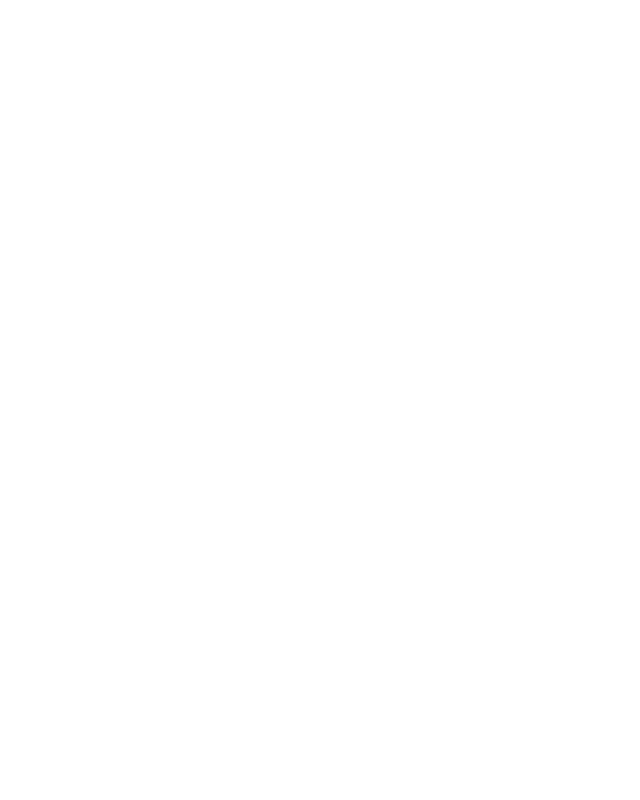
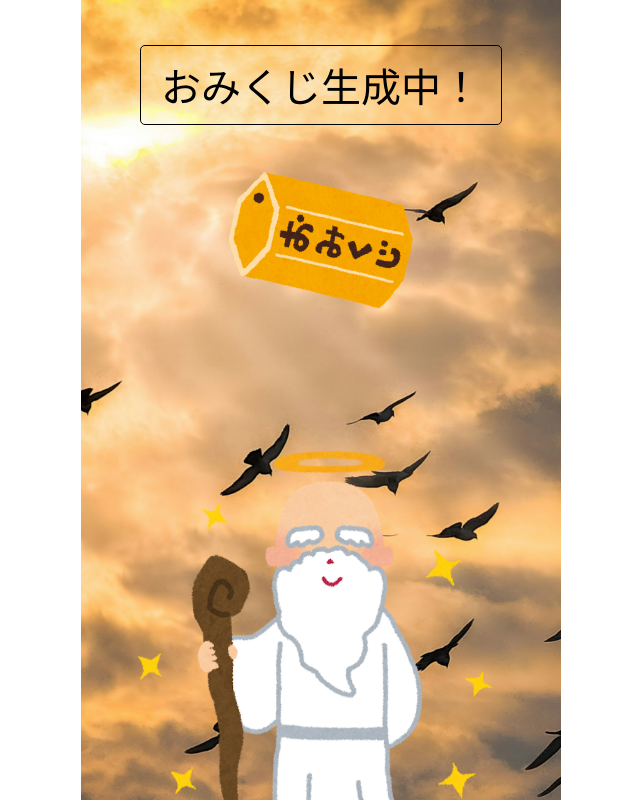
Before and after one commit to shun-harutaro/nft-with-kami, a Vue app in the folder frontend/: page /loading in a window 1280 px wide. Before the commit this address had no page. Shown: the top 800 px of the page, without its empty margins (319-959 px from the left). Built offline with nearby package versions, Linux system fonts and the light colour scheme.

Commit message:
おみくじ生成画面できたよーん (#89)
Co-authored-by: NOZAKI Shuntaro <60352276+shun-harutaro@users.noreply.github.com>

```diff
--- a/frontend/src/router.js
+++ b/frontend/src/router.js
@@ -4,6 +4,7 @@
 import Location from "./views/Location.vue"
 import Godcome from "./views/Godcome.vue"
 import Omikuji from "./views/Omikuji.vue"
+import Loading from "./views/Loading.vue"
 import Talk from "./views/Talk.vue"
 
 const routes = [
@@ -11,6 +12,7 @@
   { path: "/location", component: Location },
   { path: "/godcome", component: Godcome },
   { path: "/omikuji", component: Omikuji},
+  { path: "/loading", component: Loading},
   { path: "/talk", component: Talk},
 ]
 
--- /dev/null
+++ b/frontend/src/views/Loading.vue
@@ -0,0 +1,171 @@
+<template>
+  <div class="omikuji-screen">
+    <div class="content-wrapper">
+      <img
+        loading="lazy"
+        src="@/assets/img/god-background.png"
+        class="background-image"
+        alt=""
+      />
+      <div class="generation-status">おみくじ生成中！</div>
+      <div class="omikuji-image">
+        <img
+          loading="lazy"
+          src="@/assets/img/omikuji.png"
+          class="rotating-image"
+          alt="おみくじ"
+        />
+      </div>
+      <div class="godtalk-status">しばし待つのじゃ！</div>
+      <div class="kamisama-container">
+        <img
+          loading="lazy"
+          src="@/assets/img/god.png"
+          class="hero-foreground"
+          alt=""
+        />
+      </div>
+    </div>
+  </div>
+</template>
+
+<style scoped>
+.omikuji-screen {
+  background-color: rgba(245, 239, 219, 1);
+  display: flex;
+  max-width: 480px;
+  width: 100%;
+  flex-direction: column;
+  overflow: hidden;
+  color: rgba(0, 0, 0, 1);
+  white-space: nowrap;
+  text-align: center;
+  margin: 0 auto;
+  font: 400 48px Noto Serif JP, sans-serif;
+}
+
+.content-wrapper {
+  display: flex;
+  flex-direction: column;
+  position: relative;
+  aspect-ratio: 0.461;
+  width: 100%;
+  padding: 45px 0 1px;
+}
+
+.background-image {
+  position: absolute;
+  inset: 0;
+  height: 100%;
+  width: 100%;
+  object-fit: cover;
+  object-position: center;
+}
+
+.generation-status {
+  position: relative;
+  align-self: center;
+  justify-content: center;
+  border: 1px solid rgba(0, 0, 0, 1);
+  padding: 10px 20px;
+  border-radius: 5px;
+  font-size: 40px;
+  z-index: 30;
+}
+
+.godtalk-status {
+  position: absolute;
+  bottom: 150px;
+  left: 50%;
+  transform: translateX(-50%);
+  padding: 10px 20px;
+  background-color: rgba(255, 255, 255, 0.8);
+  border-radius: 5px;
+  font-size: 30px;
+  z-index: 30;
+  text-align: center;
+}
+
+.omikuji-image {
+  display: flex;
+  justify-content: center;
+  align-items: center;
+  margin: 20px 0;
+}
+
+.rotating-image {
+  width: 150px;
+  height: auto;
+  animation: spin-and-stop 4s ease-in-out infinite;
+}
+
+@keyframes spin-and-stop {
+  0% {
+    transform: rotate(0deg);
+  }
+  50% {
+    transform: rotate(720deg);
+  }
+  100% {
+    transform: rotate(1440deg);
+  }
+}
+
+/* 神様の激しいランダムな荒ぶり */
+@keyframes god-chaos {
+  0% {
+    transform: translate(0px, 0px) scale(1);
+  }
+  10% {
+    transform: translate(-5px, -5px) scale(1.05);
+  }
+  20% {
+    transform: translate(5px, -10px) scale(0.95);
+  }
+  30% {
+    transform: translate(-10px, 5px) scale(1.1);
+  }
+  40% {
+    transform: translate(10px, 10px) scale(1);
+  }
+  50% {
+    transform: translate(-5px, -5px) scale(1.05);
+  }
+  60% {
+    transform: translate(5px, -10px) scale(0.9);
+  }
+  70% {
+    transform: translate(-10px, 5px) scale(1.2);
+  }
+  80% {
+    transform: translate(10px, 0px) scale(1);
+  }
+  90% {
+    transform: translate(0px, -10px) scale(1.1);
+  }
+  100% {
+    transform: translate(0px, 0px) scale(1);
+  }
+}
+
+.kamisama-container {
+  aspect-ratio: 0.73;
+  object-fit: contain;
+  object-position: center;
+  width: 100%;
+  z-index: 10;
+}
+
+.hero-foreground {
+  aspect-ratio: 0.73;
+  object-fit: contain;
+  object-position: center;
+  width: 100%;
+  z-index: 20;
+  position: absolute;
+  bottom: 10px;
+  left: 0;
+  right: 0;
+  animation: god-chaos 0.5s linear infinite; /* ランダムで小刻みに動くアニメーション */
+}
+</style>
--- a/frontend/src/views/Location.vue
+++ b/frontend/src/views/Location.vue
@@ -1,7 +1,7 @@
 <script setup>
 import { ref, onMounted } from "vue";
 import { useRouter } from "vue-router";
-import axios from "axios";
+import axios from 'axios';
 
 // データのリアクティブ変数
 const shrines = ref([]); // 神社リスト
```
Also changed, not shown: frontend/src/assets/img/omikuji.png (added), frontend/src/assets/img/share-icon.png (added).
